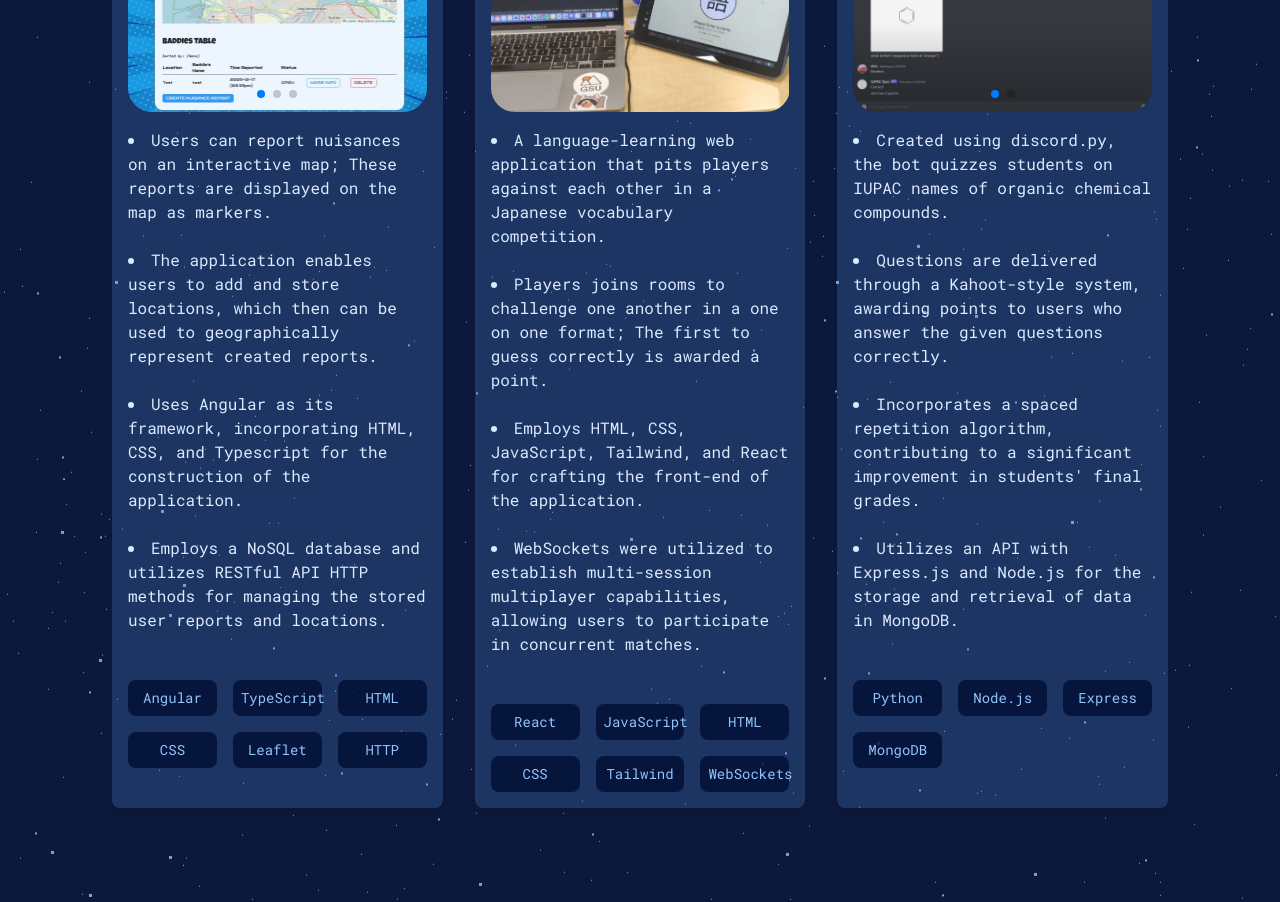
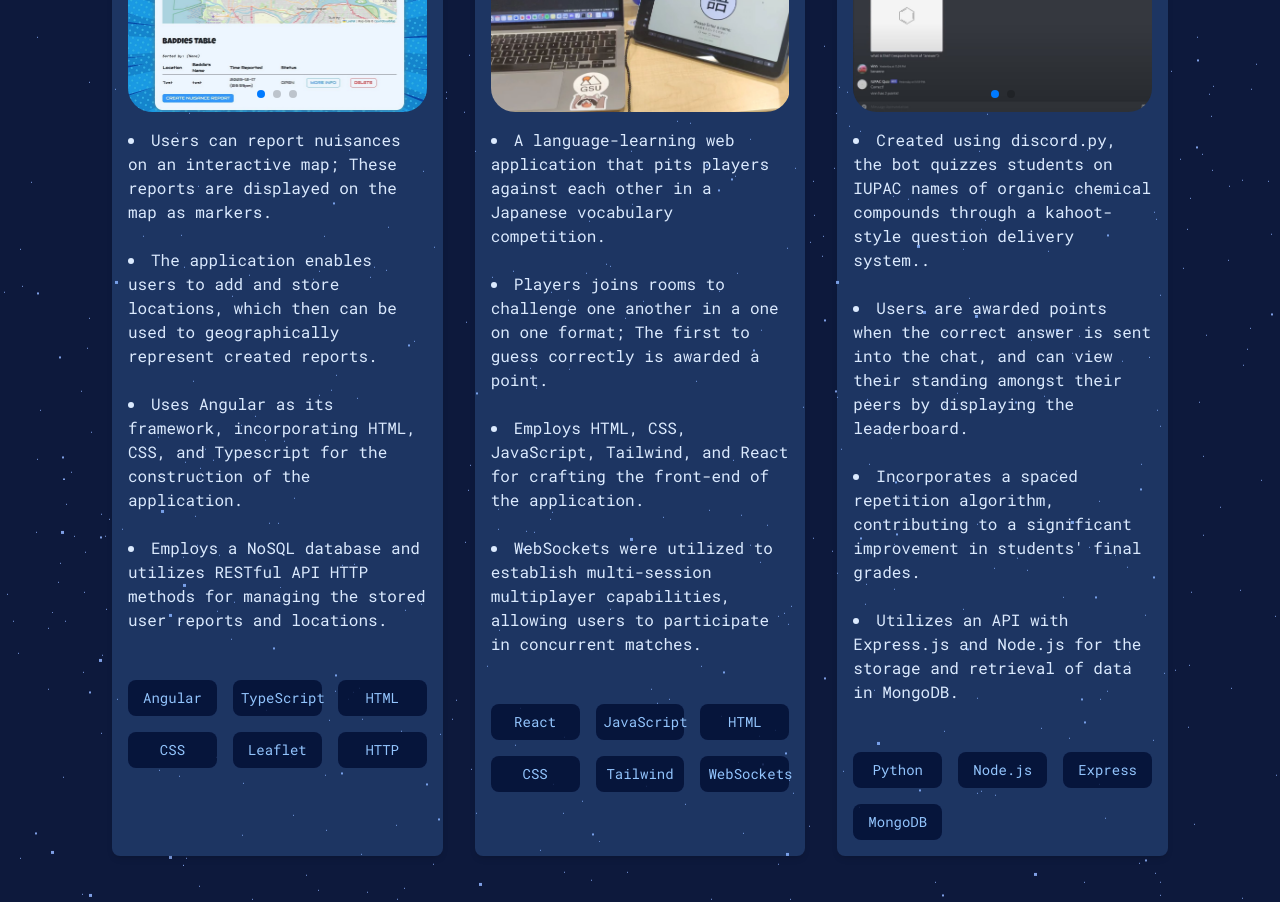
Before and after one commit to vinn03/personal-portfolio, a React (Vite) app in the folder portfolio/: page / in a window 1280 px wide. Shown: the part 1940-2842 px from the top of the page. Built offline with nearby package versions, Linux system fonts and the light colour scheme.

Commit message:
margins further corrected

```diff
--- a/portfolio/src/components/projects.tsx
+++ b/portfolio/src/components/projects.tsx
@@ -146,9 +146,9 @@ const Projects: React.FC = () => {
                     </Swiper>
                     <div className="flex flex-col justify-between">
                         <ul className="text-blue-100 mt-4 mb-12 list-disc list-inside">
-                            <li>Created using discord.py, the bot quizzes students on IUPAC names of organic chemical compounds.</li>
+                            <li>Created using discord.py, the bot quizzes students on IUPAC names of organic chemical compounds through a kahoot-style question delivery system..</li>
                             <br></br>
-                            <li>Questions are delivered through a Kahoot-style system, awarding points to users who answer the given questions correctly.</li>
+                            <li>Users are awarded points when the correct answer is sent into the chat, and can view their standing amongst their peers by displaying the leaderboard.</li>
                             <br></br>
                             <li>Incorporates a spaced repetition algorithm, contributing to a significant improvement in students' final grades.</li>
                             <br></br>
```
